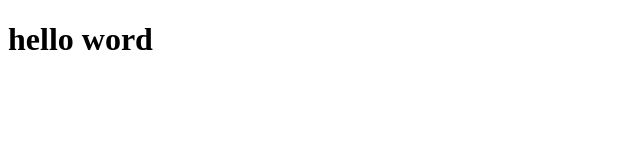
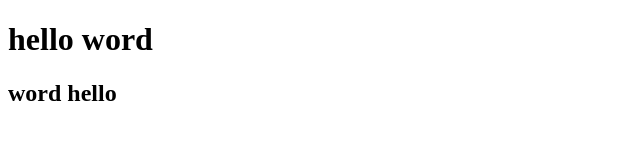
Before and after one commit to zouzeyu888/testDemo, a plain HTML site: page index.html in a window 1280 px wide. Shown: the whole page, without its empty margins (0-640 px from the left). Drawn offline with Linux system fonts and the light colour scheme.

Commit message:
这是第二次提交，修改index.html

```diff
--- a/index.html
+++ b/index.html
@@ -8,5 +8,6 @@
 </head>
 <body>
     <h1>hello word</h1>
+    <h2>word hello</h2>
 </body>
 </html>
```
